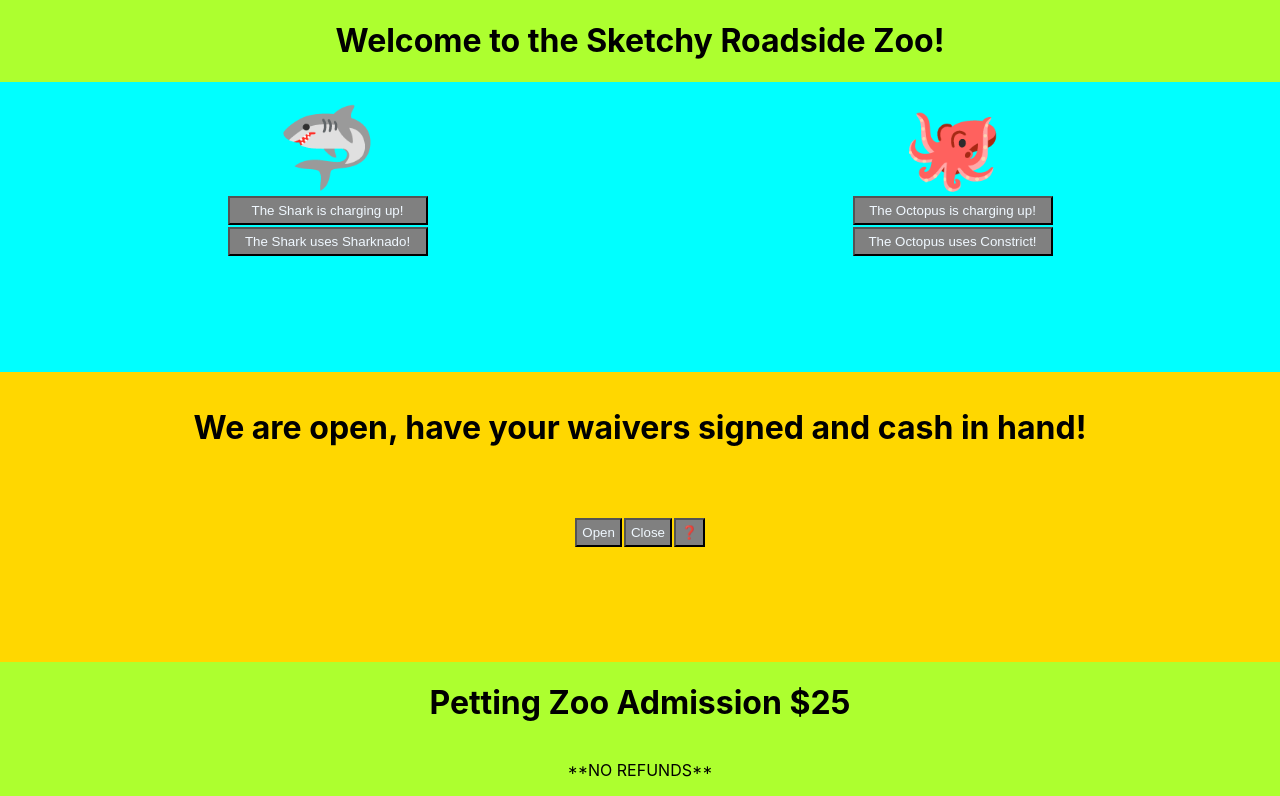
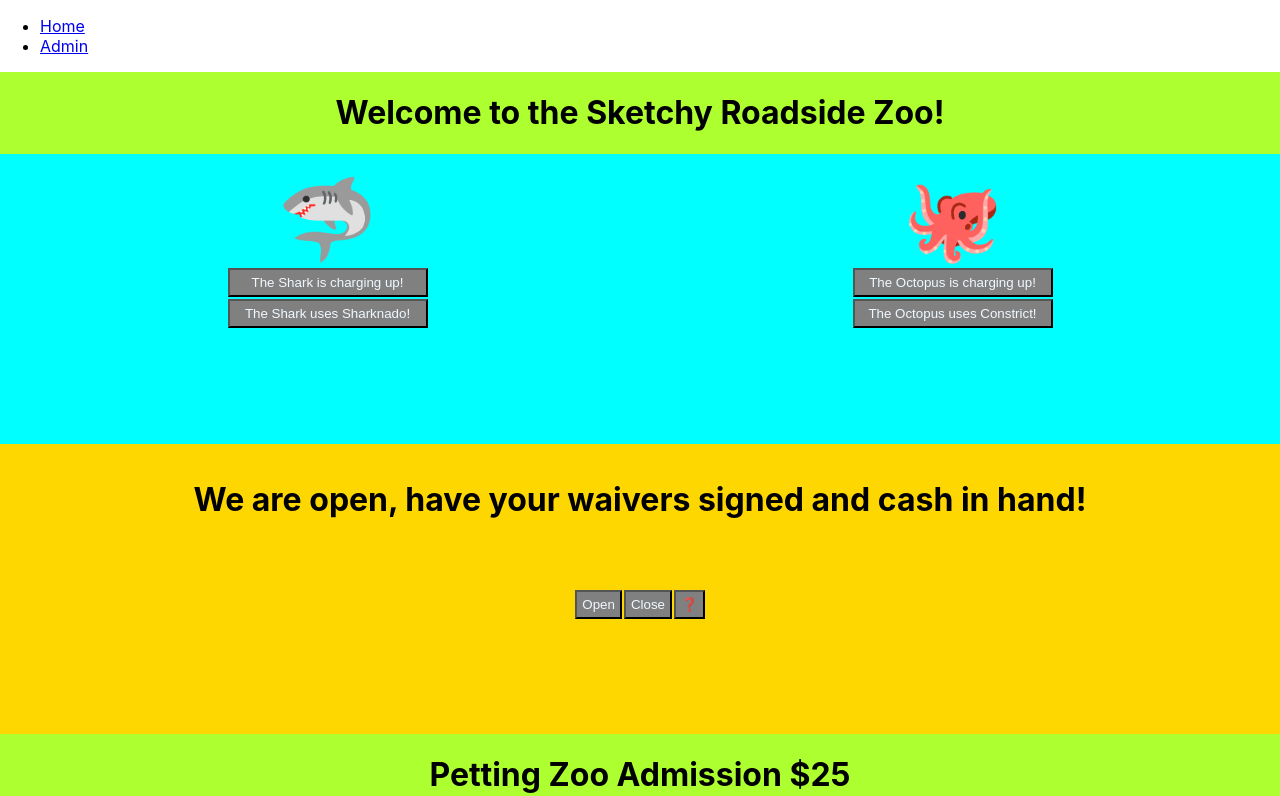
Before and after one commit to Kevin-Roney/busy-zooFS, a React (Create React App) app: page / in a window 1280 px wide. Shown: the top 796 px of the page. Built offline with nearby package versions, Linux system fonts and the light colour scheme.

Commit message:
renamed App to ZooPage and created new App with routes

```diff
--- a/src/App.js
+++ b/src/App.js
@@ -1,39 +1,37 @@
-import FightClub from './FightClub/FightClub';
-import OpenClose from './OpenClose/OpenClose';
-import AnimalParade from './AnimalParade/AnimalParade';
-import { useState } from 'react';
-import './App.css';
+import React from 'react';
+import {
+  BrowserRouter as Router,
+  Switch,
+  Route,
+  Link
+} from 'react-router-dom';
+import ZooPage from './ZooPage';
+import AdminPage from './AdminPage';
 
-function App() {
-  //FightClub State
-  const [sharkStrength, setSharkStrength] = useState(5);
-  const [octopusStrength, setOctopusStrength] = useState(5);
-  const ATTACK_MODIFIER = .1;
-  //OpenClose State
-  const [isOpen, setIsOpen] = useState('open', 'close', 'dio');
-  //AnimalParade State
-  const [animals, setAnimals] = useState(['rat', 'rat', 'skunk']);
 
+export default function App() {
   return (
-    <div className="App">
-      <h1 className='Title'>Welcome to the Sketchy Roadside Zoo!</h1>
-      <FightClub
-        sharkStrength={sharkStrength}
-        setSharkStrength={setSharkStrength}
-        octopusStrength={octopusStrength}
-        setOctopusStrength={setOctopusStrength}
-        ATTACK_MODIFIER={ATTACK_MODIFIER}
-      />
-      <OpenClose
-        isOpen={isOpen}
-        setIsOpen={setIsOpen}
-      />
-      <AnimalParade
-        animals={animals}
-        setAnimals={setAnimals}
-      />
-    </div>
+    <Router>
+      <div>
+        <nav>
+          <ul>
+            <li>
+              <Link to="/">Home</Link>
+            </li>
+            <li>
+              <Link to="/admin">Admin</Link>
+            </li>
+          </ul>
+        </nav>
+        <Switch>
+          <Route path="/admin">
+            <AdminPage />
+          </Route>
+          <Route path="/">
+            <ZooPage />
+          </Route>
+        </Switch>
+      </div>
+    </Router>
   );
 }
-
-export default App;
--- /dev/null
+++ b/src/ZooPage.js
@@ -0,0 +1,39 @@
+import FightClub from './FightClub/FightClub';
+import OpenClose from './OpenClose/OpenClose';
+import AnimalParade from './AnimalParade/AnimalParade';
+import { useState } from 'react';
+import './App.css';
+
+function App() {
+  //FightClub State
+  const [sharkStrength, setSharkStrength] = useState(5);
+  const [octopusStrength, setOctopusStrength] = useState(5);
+  const ATTACK_MODIFIER = .1;
+  //OpenClose State
+  const [isOpen, setIsOpen] = useState('open', 'close', 'dio');
+  //AnimalParade State
+  const [animals, setAnimals] = useState(['rat', 'rat', 'skunk']);
+
+  return (
+    <div className="App">
+      <h1 className='Title'>Welcome to the Sketchy Roadside Zoo!</h1>
+      <FightClub
+        sharkStrength={sharkStrength}
+        setSharkStrength={setSharkStrength}
+        octopusStrength={octopusStrength}
+        setOctopusStrength={setOctopusStrength}
+        ATTACK_MODIFIER={ATTACK_MODIFIER}
+      />
+      <OpenClose
+        isOpen={isOpen}
+        setIsOpen={setIsOpen}
+      />
+      <AnimalParade
+        animals={animals}
+        setAnimals={setAnimals}
+      />
+    </div>
+  );
+}
+
+export default App;
```
Also changed, not shown: 1 other file (tests, documents, lock files or other folders).
